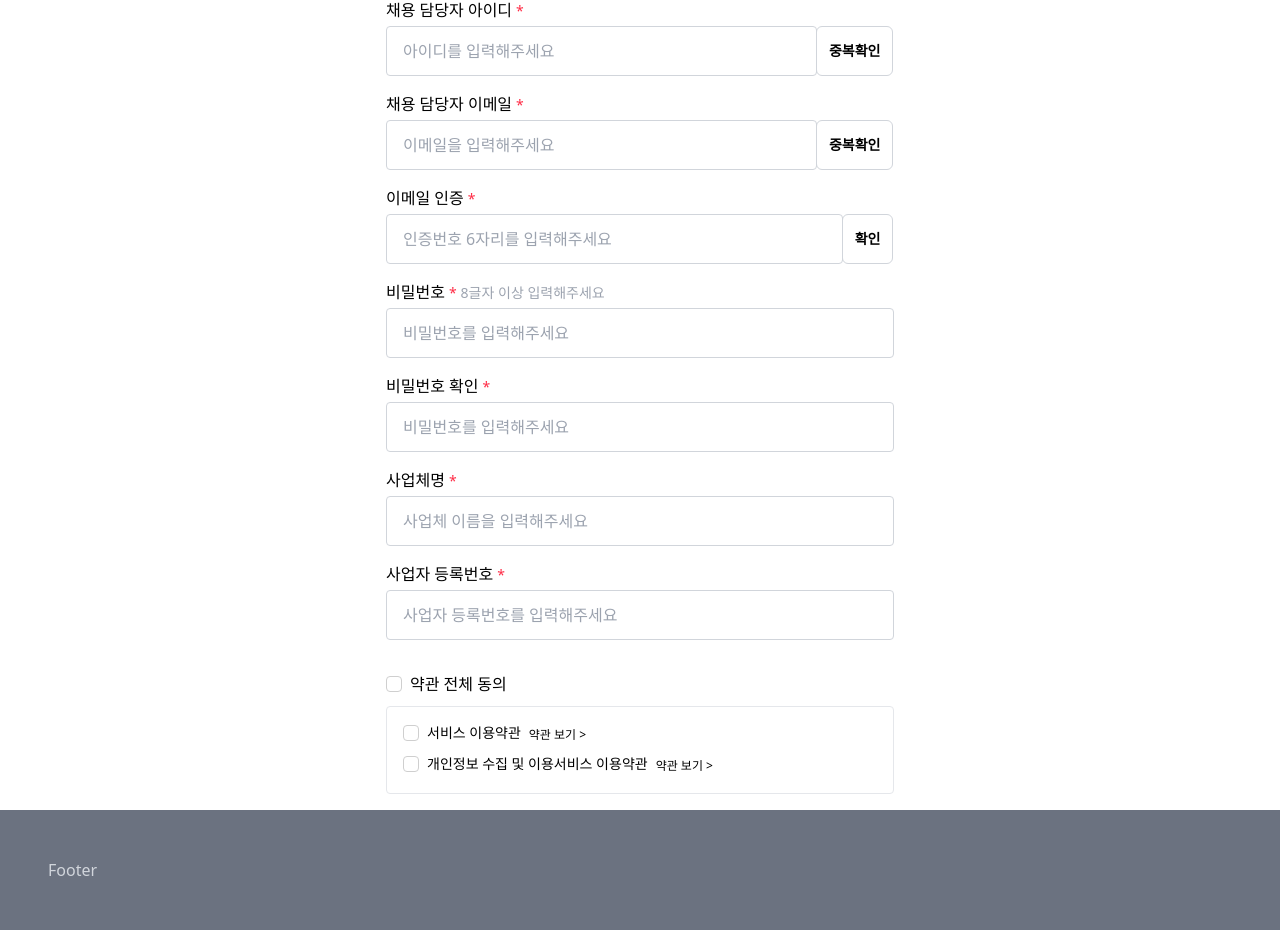
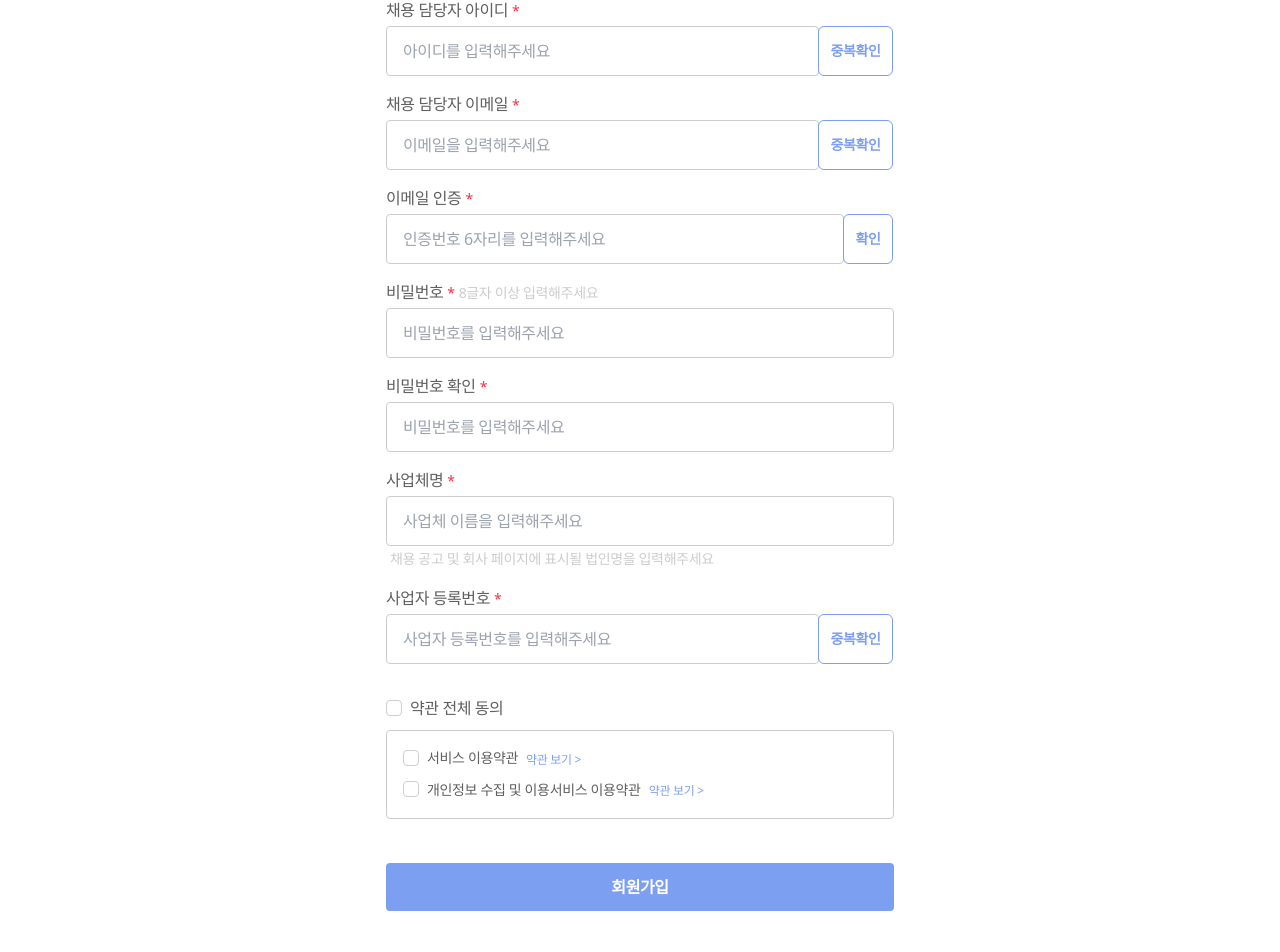
Before and after one commit to bleuuue/mapo-employment-support-center, a React (Create React App) app: page /businessSignUp in a window 1280 px wide. Shown: the part 300-1252 px from the top of the page. Before the commit the page ends 1230 px from the top, so only its background shows below. Built offline with nearby package versions, Linux system fonts and the light colour scheme; the HTML template or start-up script is replaced by a standard one.

Commit message:
find id/pwd & set color

```diff
--- a/src/App.tsx
+++ b/src/App.tsx
@@ -5,6 +5,9 @@ import Login from './components/login/Login';
 import PersonalSignUp from './components/login/register/personerSignUp';
 import BusinessSignUp from './components/login/register/businessSignUp';
 import Main from './pages/main';
+import FindPersonerId from './components/login/FindPersonerId';
+import FindBusinessId from './components/login/FindBusinessId';
+import FindPassword from './components/login/FindPassword';
 
 const App: FC = () => {
   return (
@@ -15,6 +18,9 @@ const App: FC = () => {
           <Route exact path="/login" component={Login} />
           <Route exact path="/personalSignUp" component={PersonalSignUp} />
           <Route exact path="/businessSignUp" component={BusinessSignUp} />
+          <Route exact path="/personerId" component={FindPersonerId} />
+          <Route exact path="/businessId" component={FindBusinessId} />
+          <Route exact path="/password" component={FindPassword} />
         </Switch>
       </Layout>
     </Router>
--- /dev/null
+++ b/src/components/login/FindBusinessId.tsx
@@ -0,0 +1,43 @@
+import React, { FC } from 'react';
+
+const FindBusinessId: FC = () => {
+  return (
+    <div className="flex">
+      <div className="mx-auto">
+        <div className="pt-8 pb-8">
+          <h2 className="font-bold md:text-3xl">기업회원 아이디 찾기</h2>
+        </div>
+        <div className="form-group">
+          <div className="mb-1">
+            사업체명
+            <span className="red-star">*</span>
+          </div>
+          <input
+            className="input input-size"
+            placeholder="사업체명을 입력해주세요"
+            type="text"
+          ></input>
+        </div>
+        <div className="form-group">
+          <div className="mb-1">
+            사업자 등록번호
+            <span className="red-star">*</span>
+          </div>
+          <input
+            className="input input-size"
+            placeholder="사업자 등록번호를 입력해주세요"
+            type="text"
+          ></input>
+        </div>
+        <button
+          type="submit"
+          className="input-btn my-4 font-bold input-size bg-primary-color text-white"
+        >
+          아이디 찾기
+        </button>
+      </div>
+    </div>
+  );
+};
+
+export default FindBusinessId;
--- /dev/null
+++ b/src/components/login/FindPassword.tsx
@@ -0,0 +1,43 @@
+import React, { FC } from 'react';
+
+const FindPassword: FC = () => {
+  return (
+    <div className="flex">
+      <div className="mx-auto">
+        <div className="pt-8 pb-8">
+          <h2 className="font-bold md:text-3xl">비밀번호 찾기</h2>
+        </div>
+        <div className="form-group">
+          <div className="mb-1">
+            아이디
+            <span className="red-star">*</span>
+          </div>
+          <input
+            className="input input-size"
+            placeholder="아이디를 입력해주세요"
+            type="text"
+          ></input>
+        </div>
+        <div className="form-group">
+          <div className="mb-1">
+            이메일
+            <span className="red-star">*</span>
+          </div>
+          <input
+            className="input input-size"
+            placeholder="가입하신 이메일을 입력해주세요"
+            type="text"
+          ></input>
+        </div>
+        <button
+          type="submit"
+          className="input-btn my-4 font-bold input-size bg-primary-color text-white"
+        >
+          임시 비밀번호 전송
+        </button>
+      </div>
+    </div>
+  );
+};
+
+export default FindPassword;
--- /dev/null
+++ b/src/components/login/FindPersonerId.tsx
@@ -0,0 +1,43 @@
+import React, { FC } from 'react';
+
+const FindPersonerId: FC = () => {
+  return (
+    <div className="flex">
+      <div className="mx-auto">
+        <div className="pt-8 pb-8">
+          <h2 className="font-bold md:text-3xl">개인회원 아이디 찾기</h2>
+        </div>
+        <div className="form-group">
+          <div className="mb-1">
+            아이디
+            <span className="red-star">*</span>
+          </div>
+          <input
+            className="input input-size"
+            placeholder="아이디를 입력해주세요"
+            type="text"
+          ></input>
+        </div>
+        <div className="form-group">
+          <div className="mb-1">
+            이메일
+            <span className="red-star">*</span>
+          </div>
+          <input
+            className="input input-size"
+            placeholder="가입하신 이메일을 입력해주세요"
+            type="text"
+          ></input>
+        </div>
+        <button
+          type="submit"
+          className="input-btn my-4 font-bold input-size bg-primary-color text-white"
+        >
+          아이디 찾기
+        </button>
+      </div>
+    </div>
+  );
+};
+
+export default FindPersonerId;
--- a/src/components/login/login.tsx
+++ b/src/components/login/login.tsx
@@ -31,41 +31,58 @@ const Login: FC = () => {
         </div>
         <button
           type="submit"
-          className="input-btn sticky my-4 font-bold input-size"
+          className="input-btn my-4 font-bold input-size bg-primary-color text-white"
         >
-          로그인
+          개인 / 기업 통합 로그인
         </button>
         <div className="my-4 text-sm">
           <div className="flex justify-between">
-            <div className="flex"> 자동 로그인</div>
-            <div className="flex text-gray-400">
-              <div>개인 아이디 찾기</div>
-              <div className="mx-2"> / </div>
-              <div> 기업 아이디 찾기</div>
+            <div className="flex items-center">
+              <input className="checkbox mr-2 text-sm" type="checkbox" />
+              <div className="flex"> 자동 로그인</div>
+            </div>
+            <div className="flex">
+              <a href="/personerId" className="whitespace-nowrap">
+                <div className="gray-text-color">개인 아이디 찾기</div>
+              </a>
+              <div className="mx-2 gray-text-color"> / </div>
+              <a href="/businessId" className="whitespace-nowrap">
+                <div className="gray-text-color"> 기업 아이디 찾기</div>
+              </a>
             </div>
           </div>
-          <div className="flex justify-end text-gray-400">비밀번호 찾기</div>
+          <a href="/password" className="whitespace-nowrap">
+            <div className="flex justify-end gray-text-color">
+              비밀번호 찾기
+            </div>
+          </a>
         </div>
-        <button type="button" className="input-btn my-3 font-bold input-size">
-          <a href="/personalSignUp" className="whitespace-nowrap">
+        <a href="/personalSignUp" className="whitespace-nowrap">
+          <button
+            type="button"
+            className="input-btn my-3 font-bold input-size bg-opacity"
+          >
             이메일로 개인회원 가입하기
-          </a>
-        </button>
+          </button>
+        </a>
         <div className="relative">
           <div className="absolute inset-0 flex items-center">
             <div className="w-full border-t border-gray-100"></div>
           </div>
           <div className="relative flex justify-center">
-            <span className="px-2 bg-white text-sm text-gray-300 font-bold">
+            <span className="px-2 bg-white text-sm gray-text-color font-bold">
               또는
             </span>
           </div>
         </div>
-        <button type="button" className="input-btn my-3 font-bold input-size">
-          <a href="/businessSignUp" className="whitespace-nowrap">
+        <a href="/businessSignUp" className="whitespace-nowrap">
+          <button
+            type="button"
+            className="input-btn my-3 font-bold input-size border-1"
+          >
             이메일로 기업회원 가입하기
-          </a>
-        </button>
+          </button>
+        </a>
       </div>
     </div>
   );
--- a/src/components/login/register/businessSignUp.tsx
+++ b/src/components/login/register/businessSignUp.tsx
@@ -5,7 +5,7 @@ const BusinessSignUp: FC = () => {
     <div className="flex">
       <div className="mx-auto">
         <div className="pt-8 pb-8">
-          <h2 className="font-bold md:text-3xl text-center">기업 회원가입</h2>
+          <h2 className="font-black text-3xl text-center">기업 회원가입</h2>
         </div>
         <div className="form-group">
           <div className="mb-1">
@@ -32,8 +32,13 @@ const BusinessSignUp: FC = () => {
               ></input>
             </div>
             <div className="flex flex-wrap flex-row mt-2 md:mt-0">
-              <button className="double-check-btn" type="button">
-                <span className="text-sm">중복확인</span>
+              <button
+                className="double-check-btn border-primary-color"
+                type="button"
+              >
+                <span className="text-sm text-primary-color font-black">
+                  중복확인
+                </span>
               </button>
             </div>
           </div>
@@ -52,8 +57,13 @@ const BusinessSignUp: FC = () => {
               ></input>
             </div>
             <div className="flex flex-wrap flex-row mt-2 md:mt-0">
-              <button className="double-check-btn" type="button">
-                <span className="text-sm">중복확인</span>
+              <button
+                className="double-check-btn border-primary-color"
+                type="button"
+              >
+                <span className="text-sm text-primary-color font-black">
+                  중복확인
+                </span>
               </button>
             </div>
           </div>
@@ -72,8 +82,13 @@ const BusinessSignUp: FC = () => {
               ></input>
             </div>
             <div className="flex flex-wrap flex-row mt-2 md:mt-0">
-              <button className="double-check-btn" type="button">
-                <span className="text-sm">확인</span>
+              <button
+                className="double-check-btn border-primary-color"
+                type="button"
+              >
+                <span className="text-sm text-primary-color font-black">
+                  확인
+                </span>
               </button>
             </div>
           </div>
@@ -82,7 +97,7 @@ const BusinessSignUp: FC = () => {
           <div className="mb-1">
             비밀번호
             <span className="red-star">*</span>
-            <span className="ml-1 text-gray-400 text-sm">
+            <span className="ml-1 gray-text-color text-sm">
               8글자 이상 입력해주세요
             </span>
           </div>
@@ -119,18 +134,33 @@ const BusinessSignUp: FC = () => {
               type="text"
             ></input>
           </div>
+          <span className="ml-1 gray-text-color text-sm">
+            채용 공고 및 회사 페이지에 표시될 법인명을 입력해주세요
+          </span>
         </div>
         <div className="form-group">
           <div className="mb-1">
             사업자 등록번호
             <span className="red-star">*</span>
           </div>
-          <div className="relative">
-            <input
-              className="input input-size"
-              placeholder="사업자 등록번호를 입력해주세요"
-              type="text"
-            ></input>
+          <div className="mt-1 relative flex flex-wrap flex-col md:flex-row">
+            <div className="relative flex items-stretch flex-grow focus-within:z-10">
+              <input
+                className="block w-full input"
+                placeholder="사업자 등록번호를 입력해주세요"
+                type="text"
+              ></input>
+            </div>
+            <div className="flex flex-wrap flex-row mt-2 md:mt-0">
+              <button
+                className="double-check-btn border-primary-color"
+                type="button"
+              >
+                <span className="text-sm text-primary-color font-black">
+                  중복확인
+                </span>
+              </button>
+            </div>
           </div>
         </div>
         <div className="pt-4">
@@ -144,21 +174,29 @@ const BusinessSignUp: FC = () => {
             <div className="inline-flex items-center">
               <input className="checkbox mr-2" type="checkbox" />
               <div>서비스 이용약관</div>
-              <div className="ml-2 cursor-pointer text-xs mt-1">
+              <div className="ml-2 cursor-pointer text-xs mt-1 text-primary-color">
                 약관 보기 &gt;{' '}
               </div>
             </div>
           </div>
           <div className="my-2">
             <div className="inline-flex items-center">
-              <input className="checkbox mr-2" type="checkbox" />
+              <input className="checkbox mr-2 text-sm" type="checkbox" />
               <div>개인정보 수집 및 이용</div>
               <div>서비스 이용약관</div>
-              <div className="ml-2 cursor-pointer text-xs mt-1">
+              <div className="ml-2 cursor-pointer text-xs mt-1 text-primary-color">
                 약관 보기 &gt;{' '}
               </div>
             </div>
           </div>
+        </div>
+        <div className="pt-4 lg:pt-4 pb-4 my-4 bottom-0 left-0 right-0">
+          <button
+            type="submit"
+            className="input-btn my-3 font-black input-size bg-primary-color text-white"
+          >
+            회원가입
+          </button>
         </div>
       </div>
     </div>
--- a/src/components/login/register/personerSignUp.tsx
+++ b/src/components/login/register/personerSignUp.tsx
@@ -5,13 +5,13 @@ const PersonalSignUp: FC = () => {
     <div className="flex">
       <div className="mx-auto">
         <div className="pt-8 pb-8">
-          <h2 className="font-bold md:text-3xl text-center">회원가입</h2>
+          <h2 className="font-black text-3xl text-center">개인 회원가입</h2>
         </div>
         <div className="form-group">
           <div className="mb-1">
             이름
             <span className="red-star">*</span>
-            <span className="ml-1 text-gray-400 text-sm">
+            <span className="ml-1 gray-text-color text-sm">
               이력서에 사용될 본명을 입력해주세요
             </span>
           </div>
@@ -35,8 +35,13 @@ const PersonalSignUp: FC = () => {
               ></input>
             </div>
             <div className="flex flex-wrap flex-row mt-2 md:mt-0">
-              <button className="double-check-btn" type="button">
-                <span className="text-sm">중복확인</span>
+              <button
+                className="double-check-btn border-primary-color "
+                type="button"
+              >
+                <span className="text-sm text-primary-color font-black">
+                  중복확인
+                </span>
               </button>
             </div>
           </div>
@@ -55,8 +60,13 @@ const PersonalSignUp: FC = () => {
               ></input>
             </div>
             <div className="flex flex-wrap flex-row mt-2 md:mt-0">
-              <button className="double-check-btn" type="button">
-                <span className="text-sm">중복확인</span>
+              <button
+                className="double-check-btn border-primary-color"
+                type="button"
+              >
+                <span className="text-sm text-primary-color font-black">
+                  중복확인
+                </span>
               </button>
             </div>
           </div>
@@ -75,8 +85,13 @@ const PersonalSignUp: FC = () => {
               ></input>
             </div>
             <div className="flex flex-wrap flex-row mt-2 md:mt-0">
-              <button className="double-check-btn" type="button">
-                <span className="text-sm">확인</span>
+              <button
+                className="double-check-btn border-primary-color"
+                type="button"
+              >
+                <span className="text-sm text-primary-color font-black">
+                  확인
+                </span>
               </button>
             </div>
           </div>
@@ -85,7 +100,7 @@ const PersonalSignUp: FC = () => {
           <div className="mb-1">
             비밀번호
             <span className="red-star">*</span>
-            <span className="ml-1 text-gray-400 text-sm">
+            <span className="ml-1 gray-text-color text-sm">
               8글자 이상 입력해주세요
             </span>
           </div>
@@ -121,7 +136,7 @@ const PersonalSignUp: FC = () => {
             <div className="inline-flex items-center">
               <input className="checkbox mr-2" type="checkbox" />
               <div>서비스 이용약관</div>
-              <div className="ml-2 cursor-pointer text-xs mt-1">
+              <div className="ml-2 cursor-pointer text-xs mt-1 text-primary-color">
                 약관 보기 &gt;{' '}
               </div>
             </div>
@@ -131,11 +146,19 @@ const PersonalSignUp: FC = () => {
               <input className="checkbox mr-2" type="checkbox" />
               <div>개인정보 수집 및 이용</div>
               <div>서비스 이용약관</div>
-              <div className="ml-2 cursor-pointer text-xs mt-1">
+              <div className="ml-2 cursor-pointer text-xs mt-1 text-primary-color">
                 약관 보기 &gt;{' '}
               </div>
             </div>
           </div>
+        </div>
+        <div className="pt-4 lg:pt-4 pb-4 my-4 bottom-0 left-0 right-0">
+          <button
+            type="submit"
+            className="input-btn my-3 font-black input-size bg-primary-color text-white"
+          >
+            회원가입
+          </button>
         </div>
       </div>
     </div>
--- a/src/index.css
+++ b/src/index.css
@@ -1,6 +1,33 @@
 @tailwind base;
 @tailwind components;
 @tailwind utilities;
+
+* {
+  line-height: 1.5;
+  letter-spacing: -0.025em;
+  color: #5f5f5f;
+}
+
+.bg-primary-color {
+  background-color: #7c9ff2;
+}
+
+.bg-opacity {
+  background-color: rgba(124, 159, 242, 0.3);
+}
+
+.border-primary-color {
+  border-width: 1px;
+  border-color: #7c9ff2;
+}
+
+.text-primary-color {
+  color: #7c9ff2;
+}
+
+.gray-text-color {
+  color: #cccccc;
+}
 
 .min-h-1 {
   min-height: 1rem;
@@ -8,6 +35,7 @@
 
 .border-1 {
   border-width: 1px;
+  border-color: #cccccc;
 }
 
 .border-b-1 {
@@ -23,15 +51,15 @@
 }
 
 .input {
-  @apply border-1 border-gray-300 rounded px-4 py-3;
+  @apply border-1 rounded px-4 py-3;
 }
 
 .input-btn {
-  @apply border-1 border-gray-300 rounded px-4 py-3;
+  @apply rounded px-4 py-3;
 }
 
 .double-check-btn {
-  @apply relative inline-flex items-center justify-center space-x-2 w-full border-1 border-gray-300 rounded-md md:rounded-r-md px-3 py-2 -ml-px font-bold whitespace-nowrap;
+  @apply relative inline-flex items-center justify-center space-x-2 w-full rounded-md md:rounded-r-md px-3 py-2 -ml-px font-bold whitespace-nowrap;
 }
 
 .double-check-input-size {
@@ -70,7 +98,7 @@
 }
 
 .checkbox:checked {
-  background-color: burlywood;
+  background-color: #7c9ff2;
   border-width: 0;
   content: '✔';
   font-size: 1.5em;
```
